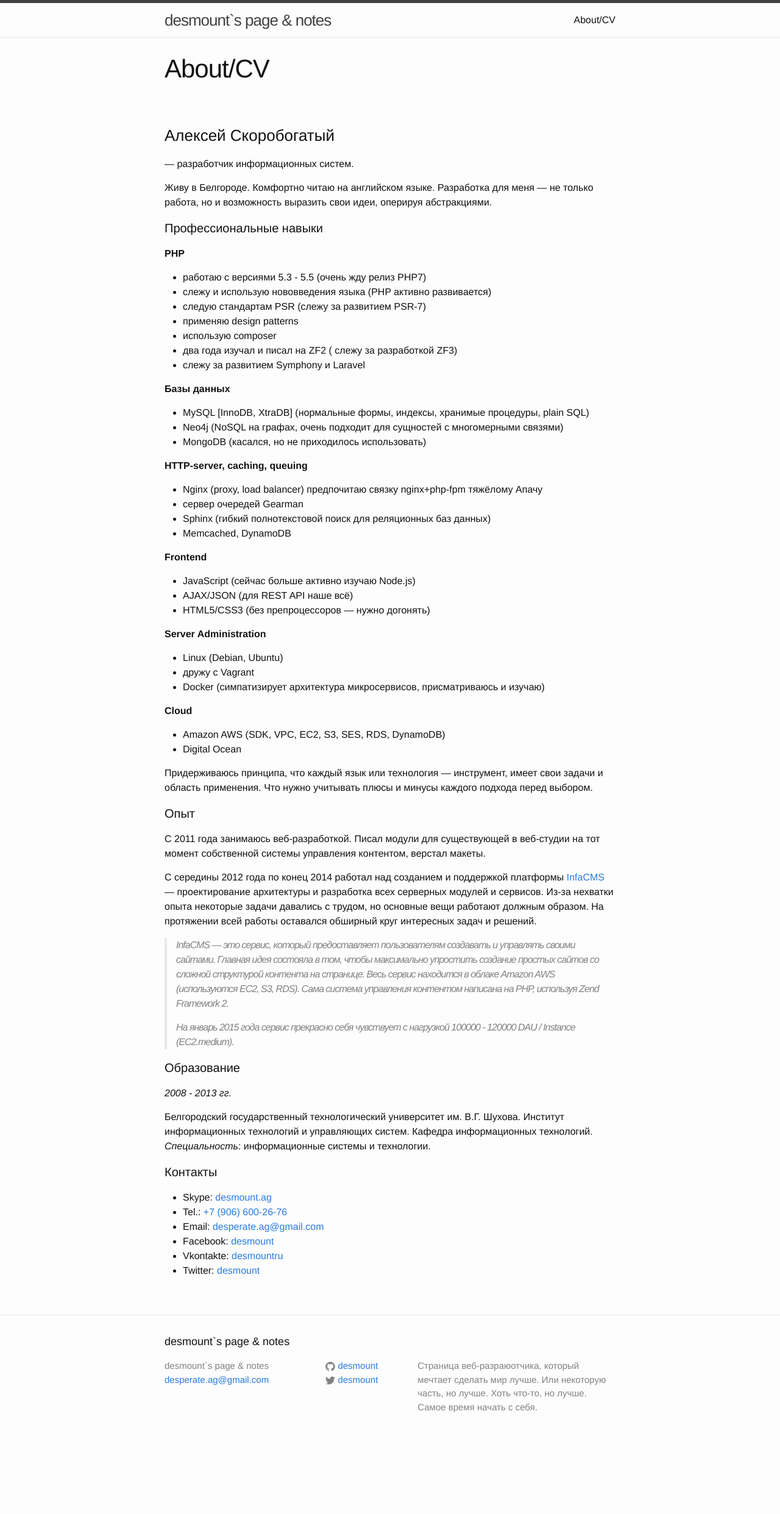
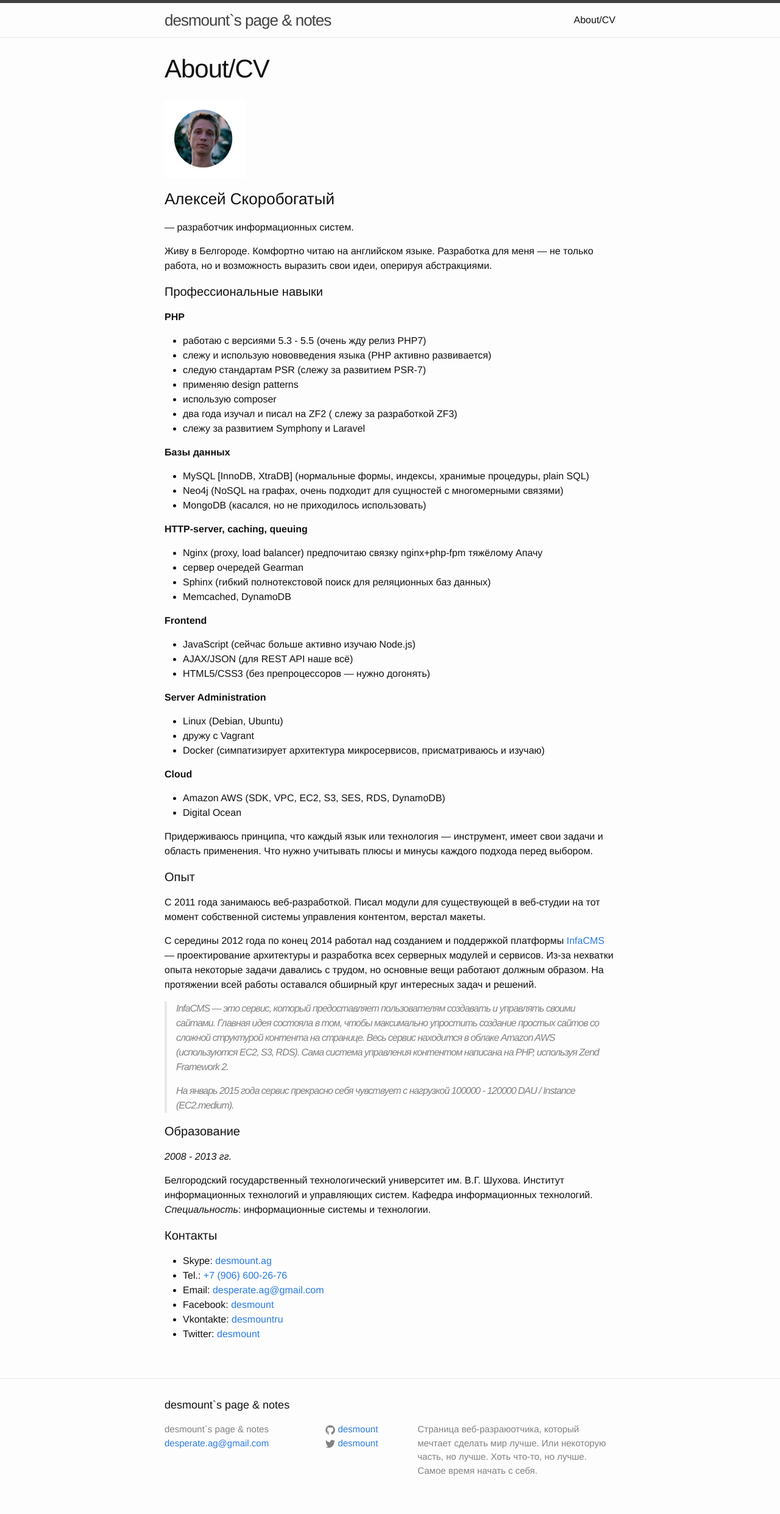
Before and after one commit to desmount/desmount.github.io, a Jekyll site: the page built from about.md, in a window 1280 px wide. Shown: the whole page at 61% size. Built offline with Jekyll 4.4.1, drawn with Linux system fonts in a browser that asks for light colours; before the commit the page ends 2379 px from its top, so only the background shows below that.

Commit message:
Update about.md

```diff
--- a/about.md
+++ b/about.md
@@ -3,7 +3,8 @@ layout: page
 title: About/CV
 permalink: /cv/
 ---
-![](photo.png)
+![](/photo.png)
+
 ### Алексей Скоробогатый
 — разработчик информационных систем.
 
```
